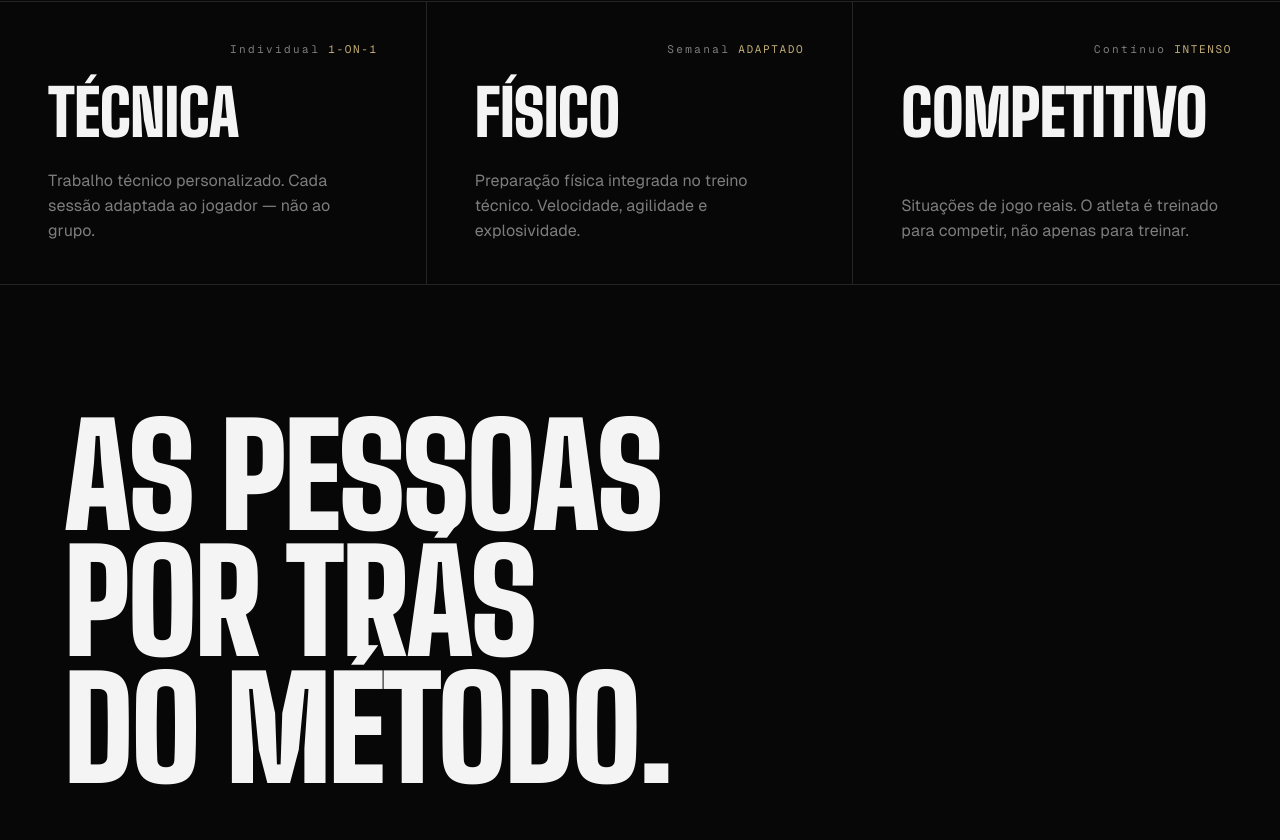
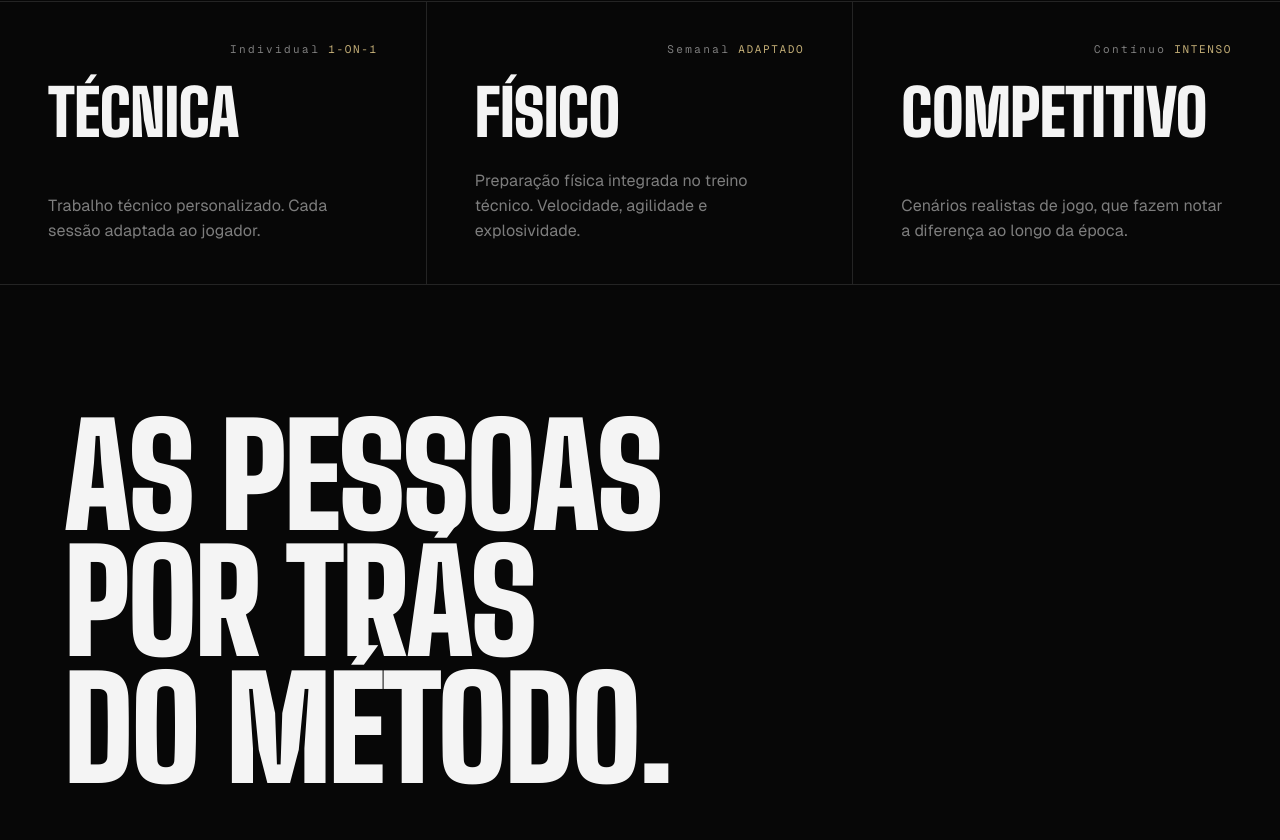
Before and after one commit to FranciscoPontes123/elite, a Next.js app: page / in a window 1280 px wide. Shown: the part 1920-2760 px from the top of the page. Built offline with nearby package versions, Linux system fonts and the light colour scheme.

Commit message:
update copy in protocolo, planos and contacto

```diff
--- a/app/components/Contacto.tsx
+++ b/app/components/Contacto.tsx
@@ -119,7 +119,7 @@ export default function Contacto() {
           </div>
 
           <p className="font-mono text-label text-fg-dim tracking-[0.15em] mt-auto">
-            Avaliação inicial incluída na inscrição de qualquer plano. · Resposta em 24h · Sem compromisso.
+            Resposta em 24h · Sem compromisso.
           </p>
         </motion.div>
 
--- a/app/components/Planos.tsx
+++ b/app/components/Planos.tsx
@@ -136,7 +136,7 @@ export default function Planos() {
       {/* Nota de rodapé */}
       <div className="px-[clamp(20px,5vw,72px)] py-6 border-t border-rule">
         <p className="font-mono text-label text-fg-dim tracking-[0.15em]">
-          Avaliação inicial incluída na inscrição de qualquer plano. · Resposta em 24h · Sem compromisso.
+          Resposta em 24h · Sem compromisso.
         </p>
       </div>
     </section>
--- a/app/components/Protocolo.tsx
+++ b/app/components/Protocolo.tsx
@@ -9,7 +9,7 @@ const fases = [
     duracao: "Individual",
     status: "1-on-1",
     descricao:
-      "Trabalho técnico personalizado. Cada sessão adaptada ao jogador — não ao grupo.",
+      "Trabalho técnico personalizado. Cada sessão adaptada ao jogador.",
   },
   {
     num: "P/02",
@@ -25,7 +25,7 @@ const fases = [
     duracao: "Contínuo",
     status: "Intenso",
     descricao:
-      "Situações de jogo reais. O atleta é treinado para competir, não apenas para treinar.",
+      "Cenários realistas de jogo, que fazem notar a diferença ao longo da época.",
   },
 ];
 
```
